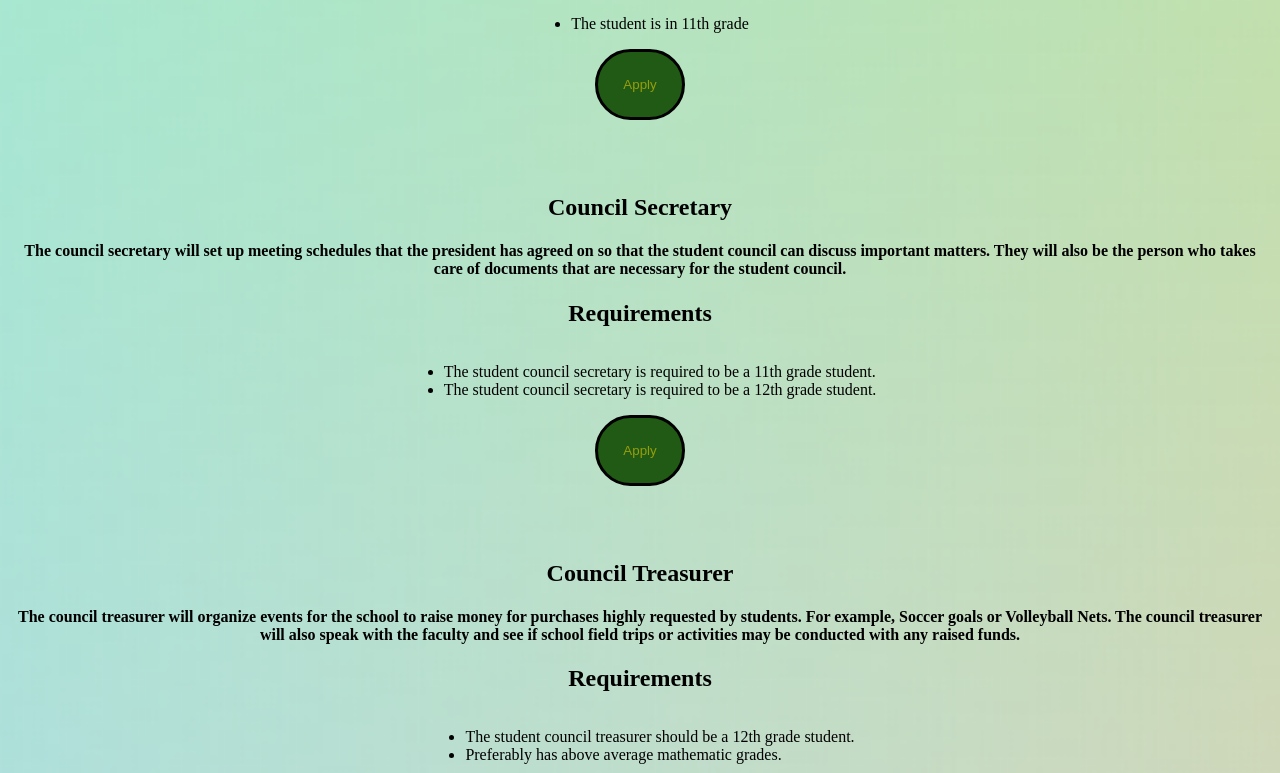
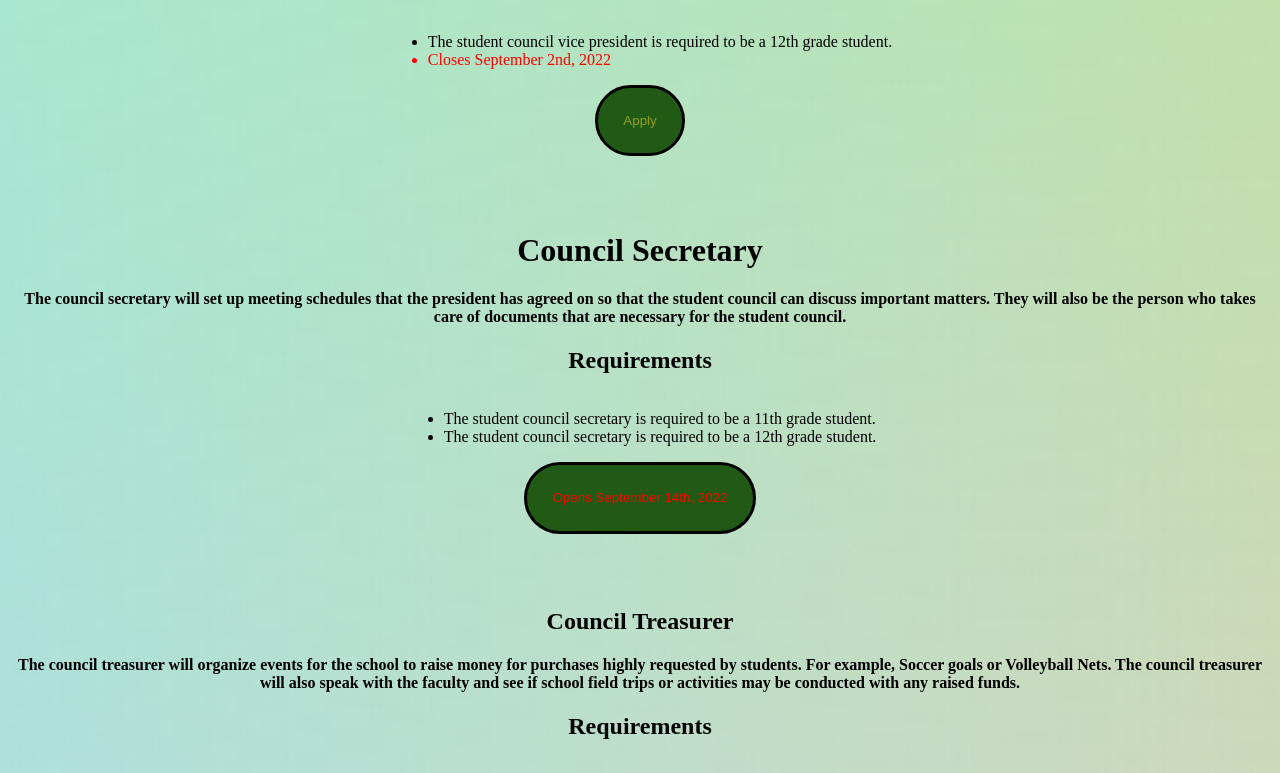
Before and after one commit to Mistmidnight04/Student-Council-Application, a plain HTML site: page index.html in a window 1280 px wide. Shown: the part 752-1525 px from the top of the page. Drawn offline with Linux system fonts and the light colour scheme.

Commit message:
Changed a requirement & Added deadlines

```diff
--- a/index.html
+++ b/index.html
@@ -22,6 +22,7 @@
         <div class="requirements">
             <ul>
                 <li>The student council president is required to be a 12th grade student.</li>
+                <li class="highlight">Closes September 2nd, 2022</li>
             </ul>
         </div>
         <div class="survey-button">
@@ -39,7 +40,8 @@
         <h2 class="titles">Requirements</h2>
         <div class="requirements">
             <ul>
-                <li>The student is in 11th grade</li>
+                <li>The student council vice president is required to be a 12th grade student.</li>
+                <li class="highlight">Closes September 2nd, 2022</li>
             </ul>
         </div>
         <div class="survey-button">
@@ -51,7 +53,7 @@
         <br>
 
 
-        <h2 class="titles">Council Secretary</h2>
+        <h1 class="titles">Council Secretary</h1>
         <h4 class="description">The council secretary will set up meeting schedules that the president has agreed on so that the student council can discuss important matters. They will also be the person who takes care of documents that are necessary for the student council. </h4>
         <h2 class="titles">Requirements</h2>
         <div class="requirements">
@@ -62,9 +64,11 @@
             </ul>
         </div>
         <div class="survey-button">
-            <a href="https://docs.google.com/forms/d/e/1FAIpQLSeelbaTSvXwSD0wHtRxouHS3rh0RXUhDjQfEo0JKu8Ju_3_Fw/viewform?usp=sf_link"><button class="goto-survey" type="button" onclick="">Apply</button></a>
+            <a><button class="goto-survey2" type="button" onclick="">Opens September 14th, 2022</button></a>
         </div>
-
+        <!--You looking for something?-->
+        <!--Secretary-->
+        <!---->
         <br>
         <br>
         <br>
@@ -80,9 +84,11 @@
             </ul>
         </div>
         <div class="survey-button">
-            <a href="https://docs.google.com/forms/d/e/1FAIpQLSc3Buv-lJ8HcIscgq--J3u-bo90mrALl2fWl-qtw6fJC0NJWA/viewform?usp=sf_link"><button class="goto-survey" type="button" onclick="">Apply</button></a>
+            <a><button class="goto-survey2" type="button" onclick="">Opens September 14th, 2022</button></a>
         </div>
-
+        <!--You looking for something?-->
+        <!--Treasurer-->
+        <!---->
         <br>
         <br>
         <br>
@@ -97,9 +103,11 @@
             </ul>
         </div>
         <div class="survey-button">
-            <a href="https://docs.google.com/forms/d/e/1FAIpQLScFuQBlOkPTCo0-8hAF6MZKgKHDZVNYqjsXcmbqfC-zC9vEKQ/viewform?usp=sf_link"><button class="goto-survey" type="button" onclick="">Apply</button></a>
+            <a><button class="goto-survey2" type="button" onclick="">Opens September 14th, 2022</button></a>
         </div>
-
+        <!--You looking for something?-->
+        <!--Journalist-->
+        <!---->
         <br>
         <br>
         <br>
@@ -114,6 +122,9 @@
             </ul>
         </div>
         <div class="survey-button">
-            <a href="https://docs.google.com/forms/d/e/1FAIpQLSdzS1RPVGuQtp0WNXkRZ-5CxL0yfo8d8mzZW0LFxaLKTzOK-Q/viewform?usp=sf_link"><button class="goto-survey" type="button" onclick="">Apply</button></a>
+            <a><button class="goto-survey2" type="button" onclick="">Opens September 14th, 2022</button></a>
         </div>
+        <!--You looking for something?-->
+        <!--Members-->
+        <!---->
 </html>
--- a/style.css
+++ b/style.css
@@ -54,3 +54,21 @@ ul {
     border-color: #01ff23;
     background: #3700ff;
 }
+
+.goto-survey2 {
+    color: rgb(255, 0, 0);
+    background-color: rgb(32, 90, 20);
+    padding: 2%;
+    border-radius: 50px;
+    border: 3px solid rgb(0, 0, 0);
+}
+
+.goto-survey2:hover {
+    color: gold;
+    border-color: #ff0d00;
+    background: #e83434;
+}
+
+.highlight {
+    color: red;
+}
```
